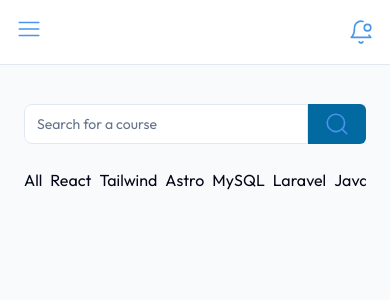
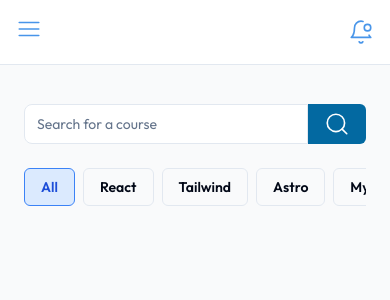
Before and after one commit to victorgxn/codejourney, a Next.js app: page /dashboard in a window 390 px wide. Shown: the top 300 px of the page. Built offline with nearby package versions, Linux system fonts and the light colour scheme.

Commit message:
Search bar responsive, categorias, categorias responsive

```diff
--- a/src/app/(home)/(routes)/dashboard/page.tsx
+++ b/src/app/(home)/(routes)/dashboard/page.tsx
@@ -1,4 +1,5 @@
 import {Categories} from "@/app/(home)/_components";
+import {Search} from "lucide-react";
 
 export default function Dashboard() {
     return (
@@ -11,12 +12,7 @@ export default function Dashboard() {
                    <button
                        className="inline-flex items-center justify-center rounded-md text-sm font-medium ring-offset-background transition-colors focus-visible:outline-none focus-visible:ring-2 focus-visible:ring-ring focus-visible:ring-offset-2 disabled:pointer-events-none disabled:opacity-50 bg-sky-700 text-white hover:bg-sky-700/80 h-10 px-4 py-2 rounded-l-none"
                        type="submit">
-                       <svg xmlns="http://www.w3.org/2000/svg" width="24" height="24" viewBox="0 0 24 24" fill="none"
-                            stroke="currentColor" strokeWidth="2" strokeLinecap="round" strokeLinejoin="round"
-                            className="lucide lucide-search h-4 w-4">
-                           <circle cx="11" cy="11" r="8"></circle>
-                           <path d="m21 21-4.3-4.3"></path>
-                       </svg>
+                       <Search className="w-5 h-5" color="#ffffff"/>
                    </button>
                </form>
            </div>
--- a/src/app/(home)/_components/(Dashboard-components)/Categories.tsx
+++ b/src/app/(home)/_components/(Dashboard-components)/Categories.tsx
@@ -1,9 +1,13 @@
+'use client'
+import {useState} from "react";
+
 interface FilterOption {
     id: number;
     name: string;
     value: string;
 }
 export const Categories = () => {
+    const [selectedCategory, setSelectedCategory] = useState(0);
     const filterOptions: FilterOption[] = [
         {
             id:1,
@@ -45,7 +49,9 @@ export const Categories = () => {
     return (
         <div className='flex items-center gap-x-2 overflow-x-auto pb-2'>
             {filterOptions.map((category,index) => (
-                <button key={index}>
+                <button key={index}
+                        onClick={() => setSelectedCategory(index)}
+                        className={`border p-2 px-4 text-sm rounded-md hover:border-blue-400 font-semibold ${selectedCategory == index ? 'border-blue-500 bg-blue-100 text-blue-700': 'null'}`}>
                     <h3>{category.name}</h3>
                 </button>
             ))}
--- a/src/app/(home)/_components/(Side-BarNav)/FooterAside.tsx
+++ b/src/app/(home)/_components/(Side-BarNav)/FooterAside.tsx
@@ -1,6 +1,5 @@
 export const FooterAside = () => {
     return (
-        //TODO: Mejorar el footer
         <footer className="p-4 w-full bg-white border-t flex items-center justify-between">
             <div className="text-xs text-muted-foreground py-2 px-4 lg:flex-1">Copyright © 2024 codejourney.es todos los derechos reservados.</div>
         </footer>
--- a/src/app/(home)/_components/(Side-BarNav)/NavBar.tsx
+++ b/src/app/(home)/_components/(Side-BarNav)/NavBar.tsx
@@ -17,7 +17,7 @@ import {SearchBar} from "@/app/(home)/_components/(Side-BarNav)/SearchBar";
 
 export const NavBar = () => {
     return (
-        <div> {/* //TODO: Arreglar el boton del responsive y añadirle los <Link/> */}
+        <div> {/* //TODO: Añadirle los <Link/> y responsive acabarlo*/}
             <nav className="p-4 gap-x-4 h-full flex items-center bg-white border-b">
                 <div className="md:hidden">
                     <Sheet>
--- a/src/app/(home)/_components/(Side-BarNav)/SearchBar.tsx
+++ b/src/app/(home)/_components/(Side-BarNav)/SearchBar.tsx
@@ -1,3 +1,5 @@
+import {Search} from "lucide-react";
+
 export const SearchBar = () => {
     return (
         <form className="flex items-center relative">
@@ -10,13 +12,7 @@ export const SearchBar = () => {
                 className="inline-flex items-center justify-center rounded-md text-sm font-medium ring-offset-background transition-colors focus-visible:outline-none focus-visible:ring-2 focus-visible:ring-ring focus-visible:ring-offset-2 disabled:pointer-events-none disabled:opacity-50 bg-sky-700 text-white hover:bg-sky-700/80 h-10 px-4 py-2 rounded-l-none"
                 type="submit"
             >
-                <svg xmlns="http://www.w3.org/2000/svg" width="24" height="24" viewBox="0 0 24 24" fill="none"
-                     stroke="currentColor" strokeWidth="2" strokeLinecap="round" strokeLinejoin="round"
-                     className="lucide lucide-search h-4 w-4"
-                >
-                    <circle cx="11" cy="11" r="8"></circle>
-                    <path d="m21 21-4.3-4.3"></path>
-                </svg>
+                <Search className="w-5 h-5" color="#ffffff"/>
             </button>
         </form>
     );
```
